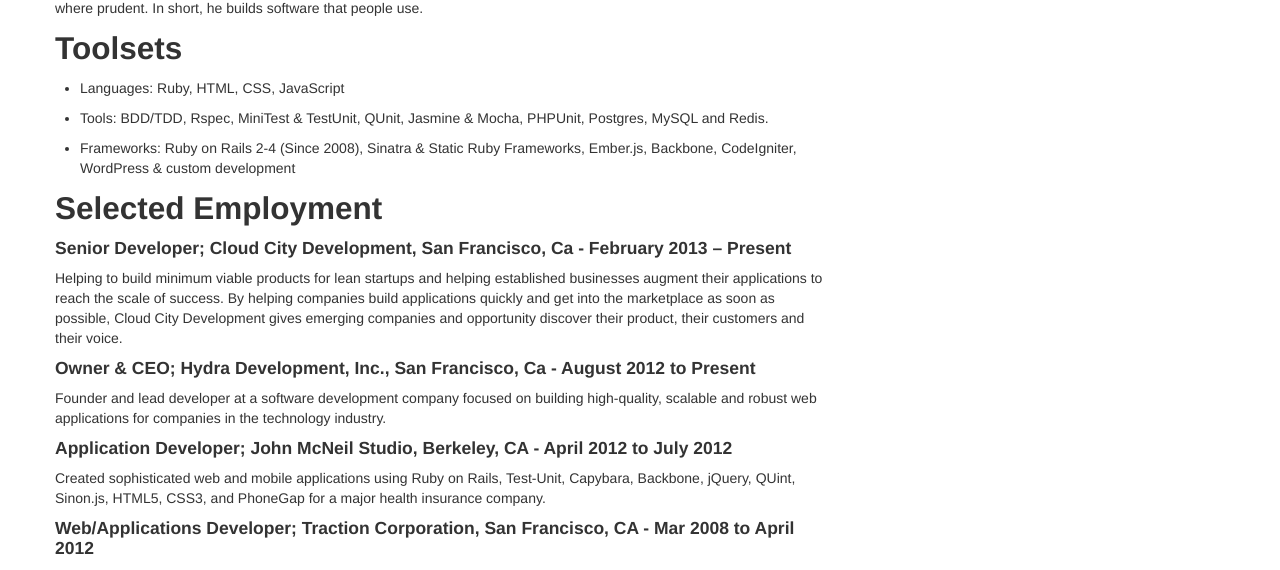
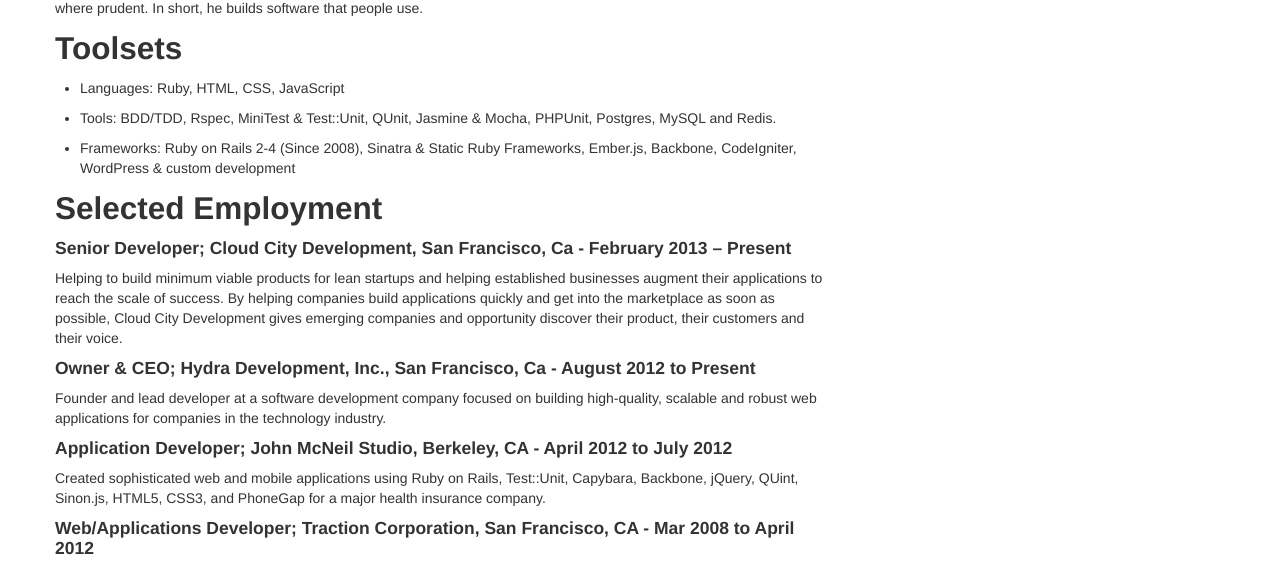
Before and after one commit to faun/saschawinter.com, a Jekyll site: the page built from resume.md, in a window 1280 px wide and 900 px high, scrolled down 364 px. Shown: the part 150-720 px from the top of the window. Built offline with Jekyll 4.4.1, drawn with Linux system fonts in a browser that asks for light colours; Markdown is read by kramdown in place of the engine named in the settings.

Commit message:
Make references to Test::Unit consistent

```diff
--- a/resume.md
+++ b/resume.md
@@ -22,7 +22,7 @@ He is a craftsman of hand-coded, cross-browser compatible frontend code with a s
 
 - Languages: Ruby, HTML, CSS, JavaScript
 
-- Tools: BDD/TDD, Rspec, MiniTest & TestUnit, QUnit, Jasmine & Mocha, PHPUnit, Postgres, MySQL and Redis.
+- Tools: BDD/TDD, Rspec, MiniTest & Test::Unit, QUnit, Jasmine & Mocha, PHPUnit, Postgres, MySQL and Redis.
 
 - Frameworks: Ruby on Rails 2-4 (Since 2008), Sinatra & Static Ruby Frameworks, Ember.js, Backbone, CodeIgniter, WordPress & custom development
 
@@ -38,7 +38,7 @@ Founder and lead developer at a software development company focused on building
 
 ####Application Developer; John McNeil Studio, Berkeley, CA - April 2012 to July 2012
 
-Created sophisticated web and mobile applications using Ruby on Rails, Test-Unit, Capybara, Backbone, jQuery, QUint, Sinon.js, HTML5, CSS3, and PhoneGap for a major health insurance company.
+Created sophisticated web and mobile applications using Ruby on Rails, Test::Unit, Capybara, Backbone, jQuery, QUint, Sinon.js, HTML5, CSS3, and PhoneGap for a major health insurance company.
 
 ####Web/Applications Developer; Traction Corporation, San Francisco, CA - Mar 2008 to April 2012
 
```
